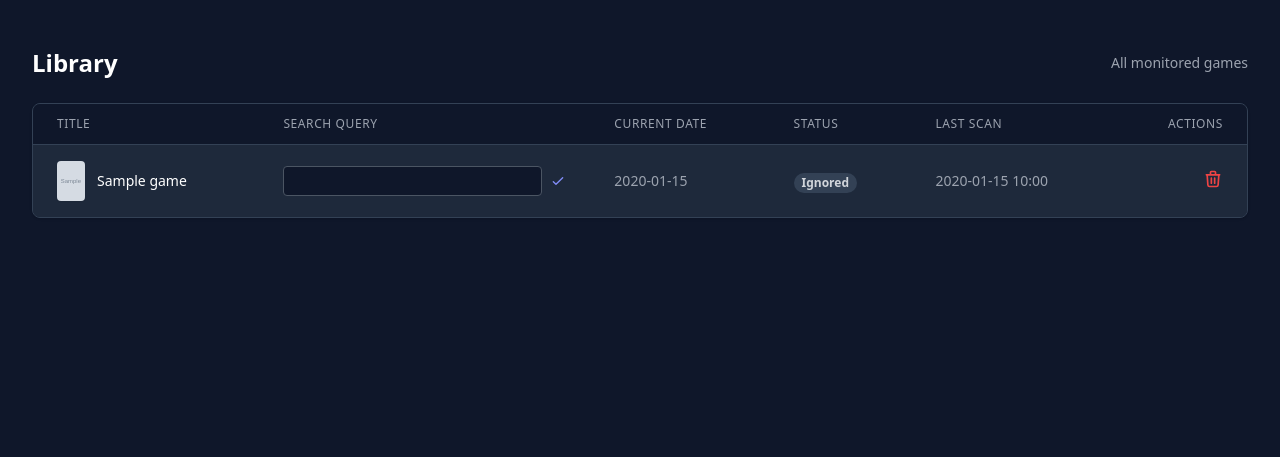
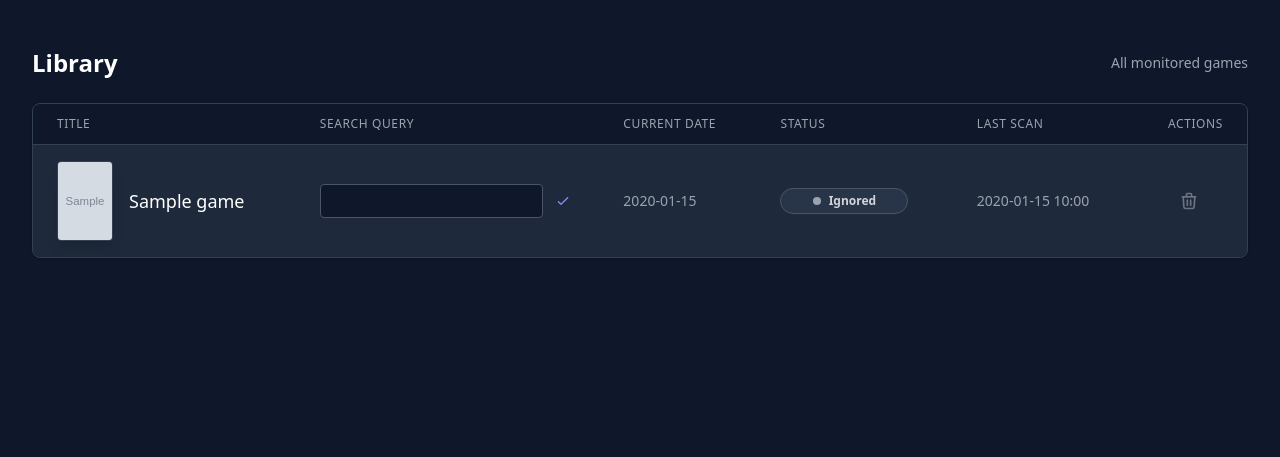
Before and after one commit to Yakrel/repackarr, a FastAPI app: template app/templates/library.html in a window 1280 px wide. Shown: the part 65-522 px from the top of the page. Run offline with FastAPI, Linux system fonts and the light colour scheme; the template is opened without the code that fills it: most values are stand-ins (such as "Sample title", 1, 10 or a date in 2020); grey boxes marked "Sample" are stand-in pictures; parts of the project's set-up code (start-up, migrations or seed data) failed here and were passed over; some libraries are stand-ins or nearby versions.

Commit message:
feat: improve library ui and cap future dates from trackers

```diff
--- a/app/templates/library.html
+++ b/app/templates/library.html
@@ -22,21 +22,21 @@
             <tbody class="divide-y divide-gray-700 bg-gray-800">
                 {% for game in games %}
                 <tr id="game-row-{{ game.id }}">
-                    <td class="px-6 py-4 whitespace-nowrap text-sm font-medium text-white flex items-center gap-3">
+                    <td class="px-6 py-4 whitespace-nowrap text-sm font-medium text-white flex items-center gap-4">
                         {% if game.cover_url %}
-                        <img src="{{ game.cover_url }}" alt="" class="h-10 w-7 object-cover rounded shadow-sm">
+                        <img src="{{ game.cover_url }}" alt="" class="h-20 w-14 object-cover rounded shadow-lg border border-gray-700">
                         {% else %}
-                        <div class="h-10 w-7 bg-gray-700 rounded flex items-center justify-center text-xs text-gray-500">?</div>
+                        <div class="h-20 w-14 bg-gray-700 rounded flex items-center justify-center text-xs text-gray-500 border border-gray-600">?</div>
                         {% endif %}
-                        {{ game.title }}
+                        <span class="text-lg">{{ game.title }}</span>
                     </td>
                     <td class="px-6 py-4 whitespace-nowrap text-sm text-gray-300">
                         <!-- Inline Edit -->
                         <form hx-post="/game/{{ game.id }}/update-query" hx-trigger="submit" hx-swap="none">
                             <div class="flex items-center gap-2">
                                 <input type="text" name="search_query" value="{{ game.search_query }}"
-                                       class="bg-gray-900 border border-gray-600 text-white text-xs rounded block w-full p-1.5 focus:ring-indigo-500 focus:border-indigo-500">
-                                <button type="submit" class="text-indigo-400 hover:text-indigo-300">
+                                       class="bg-gray-900 border border-gray-600 text-white text-xs rounded block w-full p-2 focus:ring-indigo-500 focus:border-indigo-500">
+                                <button type="submit" class="text-indigo-400 hover:text-indigo-300 p-1">
                                     <svg class="w-4 h-4" fill="none" stroke="currentColor" viewBox="0 0 24 24"><path stroke-linecap="round" stroke-linejoin="round" stroke-width="2" d="M5 13l4 4L19 7"></path></svg>
                                 </button>
                             </div>
@@ -45,19 +45,20 @@
                     <td class="px-6 py-4 whitespace-nowrap text-sm text-gray-400">
                         {{ game.current_version_date.strftime('%Y-%m-%d') }}
                     </td>
-                    <td class="px-6 py-4 whitespace-nowrap cursor-pointer hover:opacity-80 transition"
+                    <td class="px-6 py-4 whitespace-nowrap"
                         hx-post="/game/{{ game.id }}/toggle-monitor"
                         hx-target="this"
-                        hx-swap="innerHTML"
-                        title="Click to toggle monitoring">
+                        hx-swap="innerHTML">
                         {% if game.status == 'monitored' %}
-                        <span class="px-2 inline-flex text-xs leading-5 font-semibold rounded-full bg-green-900 text-green-200">
-                            Monitored
-                        </span>
+                        <button class="group flex items-center gap-2 px-3 py-1 rounded-full bg-green-900/50 border border-green-700 hover:bg-green-800 transition cursor-pointer w-32 justify-center" title="Click to Stop Monitoring">
+                            <span class="h-2 w-2 rounded-full bg-green-400 animate-pulse"></span>
+                            <span class="text-xs font-semibold text-green-200 group-hover:text-white">Monitored</span>
+                        </button>
                         {% else %}
-                        <span class="px-2 inline-flex text-xs leading-5 font-semibold rounded-full bg-gray-700 text-gray-300">
-                            Ignored
-                        </span>
+                        <button class="group flex items-center gap-2 px-3 py-1 rounded-full bg-gray-700/50 border border-gray-600 hover:bg-gray-600 transition cursor-pointer w-32 justify-center" title="Click to Start Monitoring">
+                            <span class="h-2 w-2 rounded-full bg-gray-400"></span>
+                            <span class="text-xs font-semibold text-gray-300 group-hover:text-white">Ignored</span>
+                        </button>
                         {% endif %}
                     </td>
                     <td class="px-6 py-4 whitespace-nowrap text-sm text-gray-400">
@@ -67,12 +68,12 @@
                         Never
                         {% endif %}
                     </td>
-                    <td class="px-6 py-4 whitespace-nowrap text-right text-sm font-medium">
+                    <td class="px-6 py-4 whitespace-nowrap text-center text-sm font-medium">
                         <button hx-delete="/game/{{ game.id }}"
                                 hx-confirm="Are you sure you want to delete this game and all its history? This cannot be undone."
                                 hx-target="#game-row-{{ game.id }}"
                                 hx-swap="outerHTML"
-                                class="text-red-500 hover:text-red-400 transition" title="Delete Game">
+                                class="text-gray-500 hover:text-red-500 transition p-2 hover:bg-red-900/20 rounded-full" title="Delete Game">
                             <svg class="h-5 w-5" fill="none" viewBox="0 0 24 24" stroke="currentColor">
                                 <path stroke-linecap="round" stroke-linejoin="round" stroke-width="2" d="M19 7l-.867 12.142A2 2 0 0116.138 21H7.862a2 2 0 01-1.995-1.858L5 7m5 4v6m4-6v6m1-10V4a1 1 0 00-1-1h-4a1 1 0 00-1 1v3M4 7h16" />
                             </svg>
```
Also changed, not shown: app/routers/ui.py (+14 -8 lines), app/services/prowlarr.py (+7 -0 lines).
